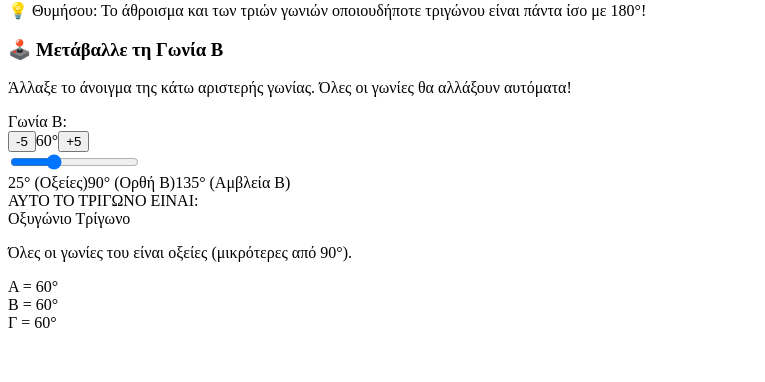
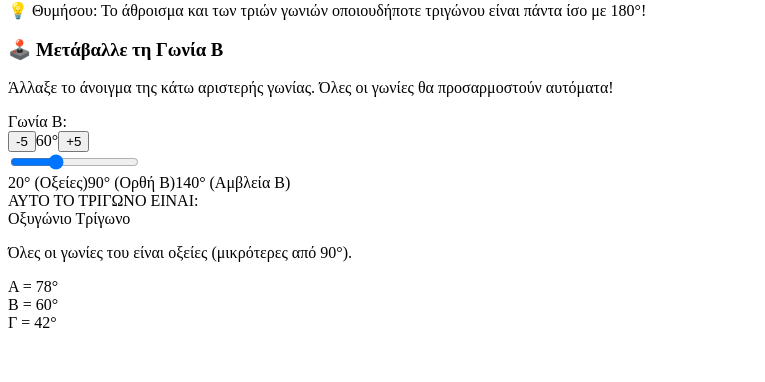
Before and after one commit to gkrimpas-lab/learn-maths-2026, a Next.js app: page /e-dimotikou/13-trigona in a window 1280 px wide. Shown: the part 332-714 px from the top of the page, without its empty margins (0-765 px from the left). Built offline with nearby package versions, Linux system fonts and the light colour scheme.

Commit message:
Improve comments and adjust angle limits in TrigwnaPage
Refactor comments for clarity and update angle limits for user interaction.

```diff
--- a/pages/e-dimotikou/13-trigona.js
+++ b/pages/e-dimotikou/13-trigona.js
@@ -5,37 +5,37 @@ import Link from 'next/link';
 import { LAYOUT } from '../../shared/layout-config';
 
 export default function TrigwnaPage() {
-  // Ο μαθητής μεταβάλλει τη γωνία Β (κάτω αριστερά)
+  // Ο μαθητής μεταβάλλει τη γωνία Β (κάτω αριστερά). Όρια: 20° έως 140°
   const [angleB, setAngleB] = useState(60);
 
-  // Ορίζουμε τις πλευρές σταθερές (Ισοσκελές ως αρχική κατάσταση) για φυσική κίνηση
-  // Μικραίνουμε το μήκος των πλευρών (c = 110) για να μην βγαίνει ΠΟΤΕ η κορυφή εκτός καμβά
+  // --- ΣΤΑΘΕΡΗ ΚΑΙ ΑΣΦΑΛΗΣ ΓΕΩΜΕΤΡΙΑ ---
+  // 1. Σταθερή οριζόντια βάση ΒΓ στο κάτω μέρος του καμβά (viewBox 400x260)
+  const bx = 120; // Σημείο Β
+  const by = 210;
+  const gx = 280; // Σημείο Γ (Μήκος βάσης = 160 μονάδες)
+  const gy = 210;
+
+  // 2. Σταθερό μήκος για την αριστερή πλευρά ΒΑ (c = 110)
   const sidec = 110;
-  const sidea = 110;
 
-  // --- ΜΑΘΗΜΑΤΙΚΟΣ ΥΠΟΛΟΓΙΣΜΟΣ ΟΛΩΝ ΤΩΝ ΓΩΝΙΩΝ & ΣΥΝΤΕΤΑΓΜΕΝΩΝ ---
-  // Σταθερή οριζόντια βάση ΒΓ στο κάτω μέρος του καμβά (viewBox 400x260)
-  const bx = 120; // Σημείο Β (κάτω αριστερά)
-  const by = 210;
-
+  // 3. Υπολογισμός της πάνω κορυφής Α με βάση τη γωνία Β που αλλάζει
   const radB = (angleB * Math.PI) / 180;
-
-  // Υπολογισμός της πάνω κορυφής Α με βάση τη γωνία Β και την πλευρά c (ΑΒ)
   const ax = bx + sidec * Math.cos(radB);
   const ay = by - sidec * Math.sin(radB);
 
-  // Υπολογισμός του σημείου Γ (κάτω δεξιά) ώστε η βάση ΒΓ να μένει πάντα οριζόντια (στο ίδιο y=210)
-  // Χρησιμοποιούμε το Πυθαγόρειο/Τριγωνομετρία για να βρούμε το x του Γ βάσει της σταθερής πλευράς α (ΑΓ)
-  const dy = by - ay; // Κάθετη απόσταση
-  const dx = Math.sqrt(Math.max(0, sidea * sidea - dy * dy)); // Οριζόντια απόσταση από το Α στο Γ
-  const gx = ax + dx;
-  const gy = by;
+  // 4. Υπολογισμός των άλλων δύο πλευρών (με βάση τις αποστάσεις των σημείων)
+  const sidea = gx - bx; // Βάση ΒΓ = 160
+  const sideb = Math.sqrt((ax - gx) ** 2 + (ay - gy) ** 2); // Πλευρά ΑΓ
 
-  // Υπολογισμός των γωνιών Α και Γ σε μοίρες με βάση το σχήμα
-  const angleΓ = Math.round((Math.asin(dy / sidea) * 180) / Math.PI);
+  // 5. Υπολογισμός των γωνιών Α και Γ χρησιμοποιώντας το Νόμο των Συνημιτόνων
+  // cosΓ = (a^2 + b^2 - c^2) / (2 * a * b)
+  const cosΓ = (sidea ** 2 + sideb ** 2 - sidec ** 2) / (2 * sidea * sideb);
+  const angleΓ = Math.round((Math.acos(Math.max(-1, Math.min(1, cosΓ))) * 180) / Math.PI);
+
+  // Η γωνία Α προκύπτει από το άθροισμα (180 - Β - Γ)
   const angleA = 180 - angleB - angleΓ;
 
-  // Κατηγοριοποίηση του τριγώνου με βάση τις 3 γωνίες του
+  // Κατηγοριοποίηση του τριγώνου
   const getTriangleType = () => {
     if (angleA === 90 || angleB === 90 || angleΓ === 90) {
       return { title: 'Ορθογώνιο Τρίγωνο', desc: 'Έχει μία ορθή γωνία (ακριβώς 90°).', color: 'text-emerald-600', bg: 'bg-emerald-50/50 border-emerald-200' };
@@ -108,7 +108,7 @@ export default function TrigwnaPage() {
             </div>
           </div>
 
-          {/* SECTION 2: ΔΙΑΔΡΑΣΤΙΚΟ ΕΡΓΑΛΕΙΟ - ΙΣΟΜΕΡΕΣ & ΜΕΓΑΛΟ */}
+          {/* SECTION 2: ΔΙΑΔΡΑΣΤΙΚΟ ΕΡΓΑΛΕΙΟ */}
           <div className="grid grid-cols-1 lg:grid-cols-2 gap-8 items-stretch w-full">
 
             {/* ΑΡΙΣΤΕΡΗ ΠΛΕΥΡΑ: ΧΕΙΡΙΣΤΗΡΙΑ */}
@@ -118,7 +118,7 @@ export default function TrigwnaPage() {
                   🕹️ Μετάβαλλε τη Γωνία Β
                 </h3>
                 <p className="text-gray-500 text-sm">
-                  Άλλαξε το άνοιγμα της κάτω αριστερής γωνίας. Όλες οι γωνίες θα αλλάξουν αυτόματα!
+                  Άλλαξε το άνοιγμα της κάτω αριστερής γωνίας. Όλες οι γωνίες θα προσαρμοστούν αυτόματα!
                 </p>
               </div>
 
@@ -127,9 +127,9 @@ export default function TrigwnaPage() {
                 <div className="flex items-center justify-between px-2">
                   <span className="font-black text-slate-700 text-base md:text-lg">Γωνία Β:</span>
                   <div className="flex items-center gap-4">
-                    <button onClick={() => setAngleB(Math.max(25, angleB - 5))} className="bg-cyan-500 text-white font-black w-10 h-10 rounded-lg text-sm hover:bg-cyan-600 transition shadow-sm flex items-center justify-center">-5</button>
+                    <button onClick={() => setAngleB(Math.max(20, angleB - 5))} className="bg-cyan-500 text-white font-black w-10 h-10 rounded-lg text-sm hover:bg-cyan-600 transition shadow-sm flex items-center justify-center">-5</button>
                     <span className="w-24 text-center font-black text-3xl md:text-4xl text-cyan-600 tabular-nums">{angleB}°</span>
-                    <button onClick={() => setAngleB(Math.min(135, angleB + 5))} className="bg-cyan-500 text-white font-black w-10 h-10 rounded-lg text-sm hover:bg-cyan-600 transition shadow-sm flex items-center justify-center">+5</button>
+                    <button onClick={() => setAngleB(Math.min(140, angleB + 5))} className="bg-cyan-500 text-white font-black w-10 h-10 rounded-lg text-sm hover:bg-cyan-600 transition shadow-sm flex items-center justify-center">+5</button>
                   </div>
                 </div>
 
@@ -137,16 +137,16 @@ export default function TrigwnaPage() {
                 <div className="px-2 pt-2">
                   <input
                     type="range"
-                    min="25"
-                    max="135"
+                    min="20"
+                    max="140"
                     value={angleB}
                     onChange={(e) => setAngleB(parseInt(e.target.value))}
                     className="w-full h-3 bg-gray-200 rounded-lg appearance-none cursor-pointer accent-cyan-500"
                   />
                   <div className="flex justify-between text-[11px] font-bold text-gray-400 pt-2 tracking-wide">
-                    <span>25° (Οξείες)</span>
+                    <span>20° (Οξείες)</span>
                     <span>90° (Ορθή Β)</span>
-                    <span>135° (Αμβλεία Β)</span>
+                    <span>140° (Αμβλεία Β)</span>
                   </div>
                 </div>
               </div>
@@ -161,7 +161,7 @@ export default function TrigwnaPage() {
                   <p className="text-xs text-gray-500 font-medium mt-0.5">{triType.desc}</p>
                 </div>
 
-                {/* Δυναμική εμφάνιση των 3 γωνιών που αλλάζουν ταυτόχρονα */}
+                {/* Ανάλυση των 3 γωνιών */}
                 <div className="grid grid-cols-3 gap-2 pt-2 border-t border-gray-200/50 text-center text-xs font-black text-slate-700">
                   <div className="bg-white/80 p-1.5 rounded-lg border">Α = {angleA}°</div>
                   <div className="bg-cyan-50 p-1.5 rounded-lg border border-cyan-100 text-cyan-700">Β = {angleB}°</div>
@@ -170,11 +170,11 @@ export default function TrigwnaPage() {
               </div>
             </div>
 
-            {/* ΔΕΞΙΑ ΠΛΕΥΡΑ: SVG ΟΠΤΙΚΟΠΟΙΗΣΗ ΤΡΙΓΩΝΟΥ */}
+            {/* ΔΕΞΙΑ ΠΛΕΥΡΑ: SVG ΟΠΤΙΚΟΠΟΙΗΣΗ ΤΡΙΓΩΝΟΥ (Απόλυτα Σταθερή Βάση) */}
             <div className="bg-white p-8 rounded-3xl shadow-sm border border-gray-100 flex flex-col items-center justify-between min-h-[490px] w-full relative">
               <div className="w-full"></div>
 
-              {/* SVG Σχήμα 400x260 - Σταθερή οριζόντια βάση ΒΓ στο κάτω μέρος */}
+              {/* SVG Σχήμα 400x260 - Η βάση ΒΓ μένει βράχος στη θέση της */}
               <svg viewBox="0 0 400 260" className="w-full max-w-[380px] sm:max-w-[440px] h-auto drop-shadow-md my-auto">
                 {/* Γέμισμα και περίγραμμα του τριγώνου ΑΒΓ */}
                 <polygon
@@ -182,15 +182,15 @@ export default function TrigwnaPage() {
                   className="fill-cyan-500/10 stroke-cyan-600 stroke-[4] stroke-linejoin-round"
                 />
 
-                {/* Κορυφή Α (Πάνω - Μεταβάλλεται ελεύθερα χωρίς να βγαίνει εκτός) */}
+                {/* Κορυφή Α (Πάνω - Περιστρέφεται γύρω από το Β) */}
                 <circle cx={ax} cy={ay} r={5} className="fill-slate-800" />
                 <text x={ax} y={ay - 12} className="text-sm font-black fill-slate-800 text-anchor-middle">Α</text>
 
-                {/* Κορυφή Β (Κάτω Αριστερά - Σταθερό σημείο, αλλάζει η γωνία) */}
+                {/* Κορυφή Β (Κάτω Αριστερά - Σταθερή) */}
                 <circle cx={bx} cy={by} r={5} className="fill-slate-800" />
                 <text x={bx - 15} y={by + 5} className="text-sm font-black fill-slate-800">Β</text>
 
-                {/* Κορυφή Γ (Κάτω Δεξιά - Κινείται οριζόντια για να κλείνει σωστά το τρίγωνο) */}
+                {/* Κορυφή Γ (Κάτω Δεξιά - Σταθερή) */}
                 <circle cx={gx} cy={gy} r={5} className="fill-slate-800" />
                 <text x={gx + 15} y={gy + 5} className="text-sm font-black fill-slate-800">Γ</text>
               </svg>
```
